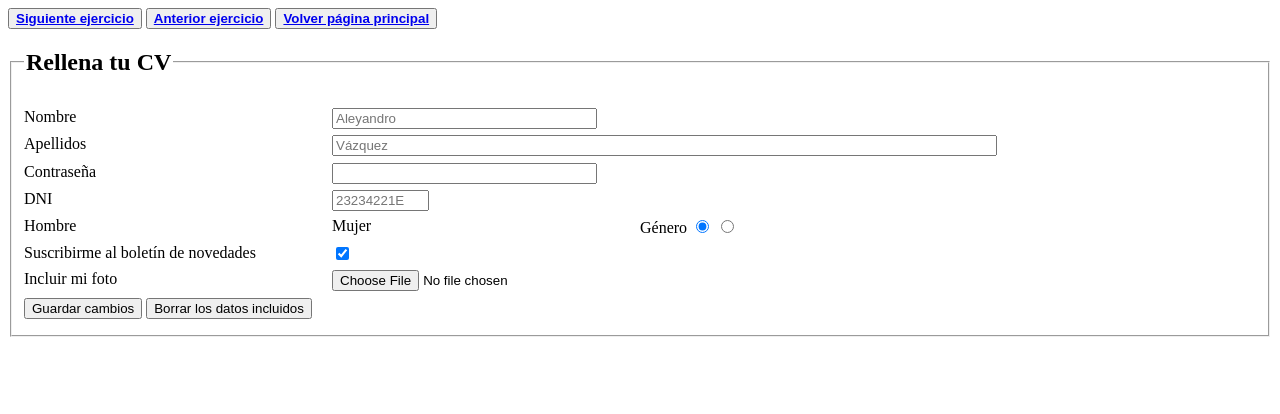
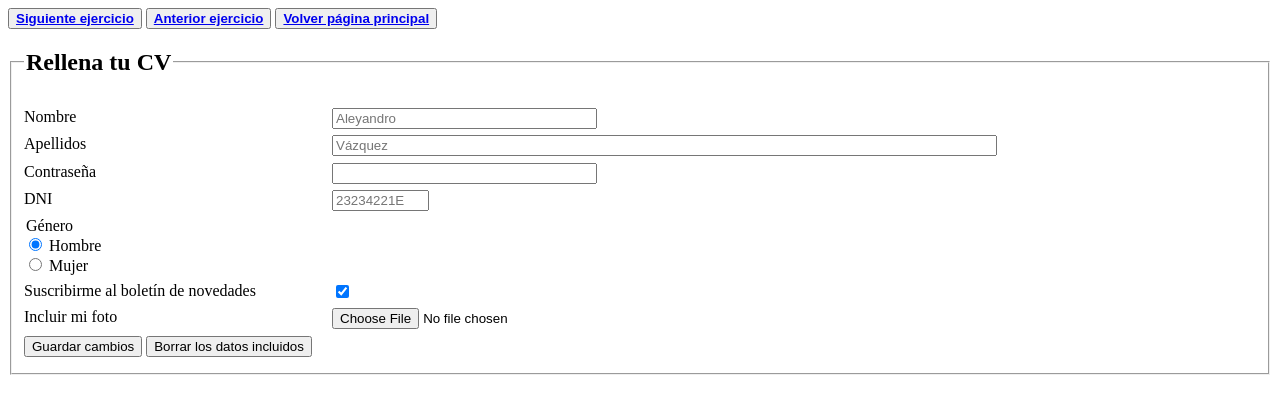
Before and after one commit to Alejandrovsm/LM, a plain HTML site: page 3º TRIMESTRE/Formularios/Formulario1v2.html in a window 1280 px wide. Drawn offline with Linux system fonts and the light colour scheme.

Commit message:
Update Formulario1v2.html

```diff
--- a/3º TRIMESTRE/Formularios/Formulario1v2.html
+++ b/3º TRIMESTRE/Formularios/Formulario1v2.html
@@ -34,11 +34,9 @@
                 <input name="dni" id="dni" type="text" size="9" maxlength="9" placeholder="23234221E">
             </div>
             <div class="field">
-                <span>G&eacute;nero</span>
-                <input  type="radio" name="genero" id="hombre" value="Hombre" checked="checked">
-                <label for="hombre">Hombre</label>
-                <input  type="radio" name="genero" id="mujer" value="Mujer">
-                <label for="mujer">Mujer</label>
+                <legend>G&eacute;nero</legend>
+                <input type="radio" name="estado" value="Hombre" checked="checked"> Hombre<br>
+                <input type="radio" name="estado" value="Mujer"> Mujer<br>
             </div>
             <div class="field">
 
```
